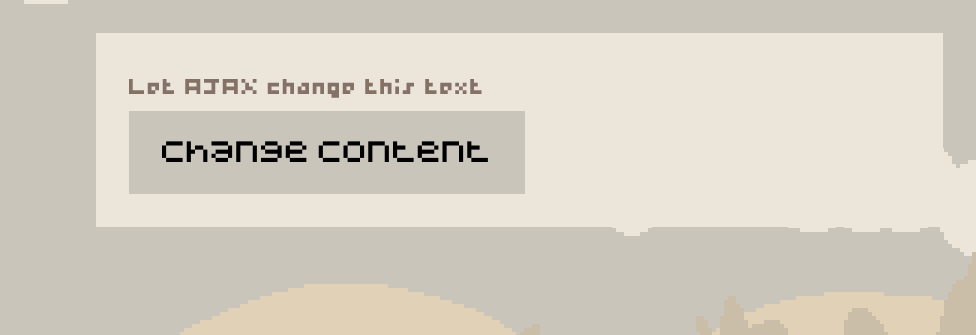
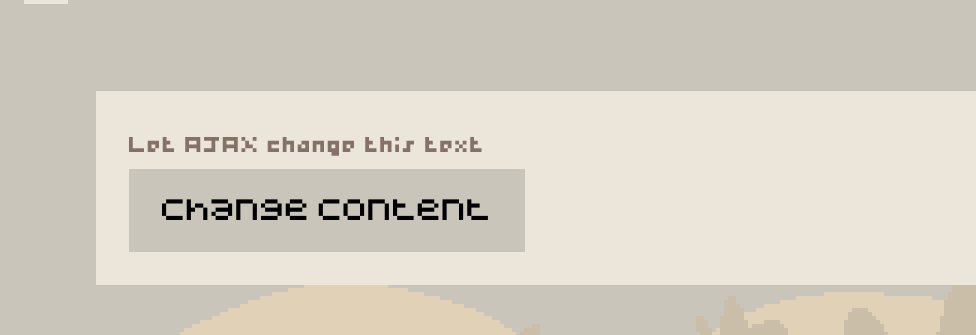
Before and after one commit to Feravyre/feravyre.github.io, a plain HTML site: page index.html in a window 1280 px wide. Shown: the top 335 px of the page, 304-1280 px from the left. Drawn offline with Linux system fonts and the light colour scheme.

Commit message:
Trying stuff

```diff
--- a/index.html
+++ b/index.html
@@ -64,7 +64,7 @@
 
 
 
-<main class="w3-main sand-bg" style="margin-left:400px">
+<main class="w3-main sand-bg" style="margin-left:400px; margin-top:91px;">
 
 
 
--- a/main.css
+++ b/main.css
@@ -118,7 +118,6 @@
     font-family: 'm3x6medium', monospace;
     font-size: 2.2em;
     padding: 1em;
-    margin: 1em 1em;
 }
 
 .animated-arrow {
```
Also changed, not shown: ajax_info.txt.
